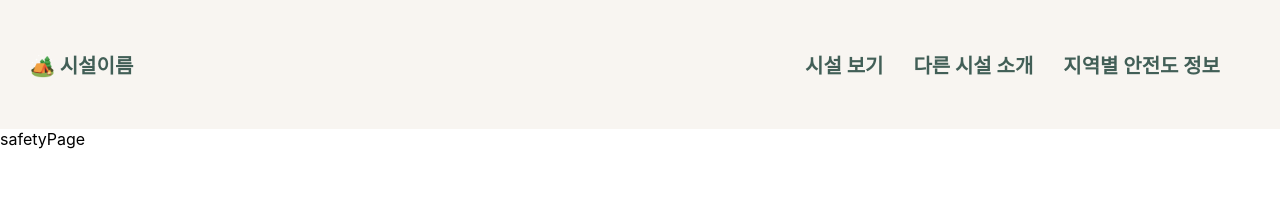
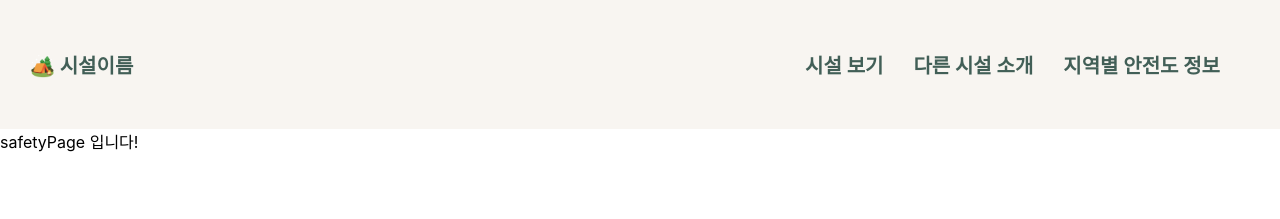
Before and after one commit to mieum12/AI6_data_project_front, a React (Create React App) app: page /SafetyPage in a window 1280 px wide. Shown: the top 219 px of the page. Built offline with nearby package versions, Linux system fonts and the light colour scheme.

Commit message:
fix: 수정본

```diff
--- a/src/pages/safety/safetyPage.js
+++ b/src/pages/safety/safetyPage.js
@@ -5,7 +5,7 @@
   return (
     <>
       <Header />
-      <div>safetyPage</div>
+      <div>safetyPage 입니다!</div>
     </>
   );
 };
```
